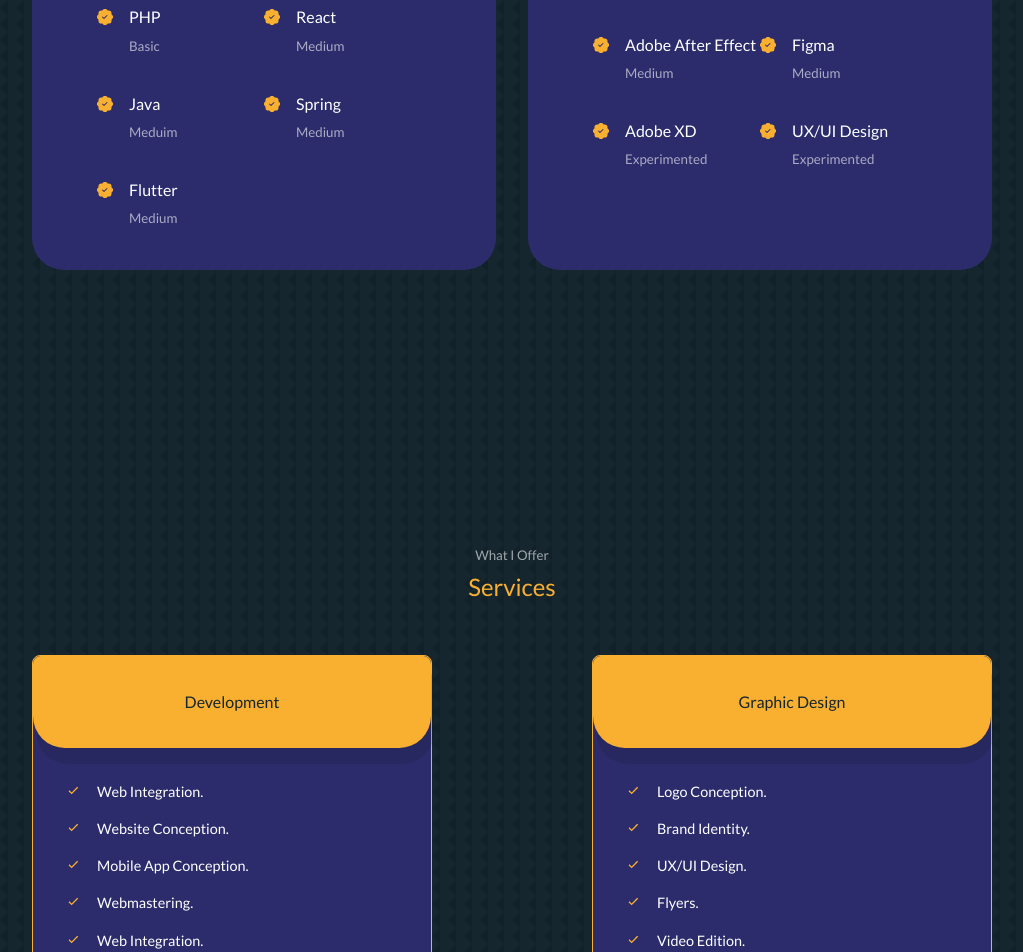
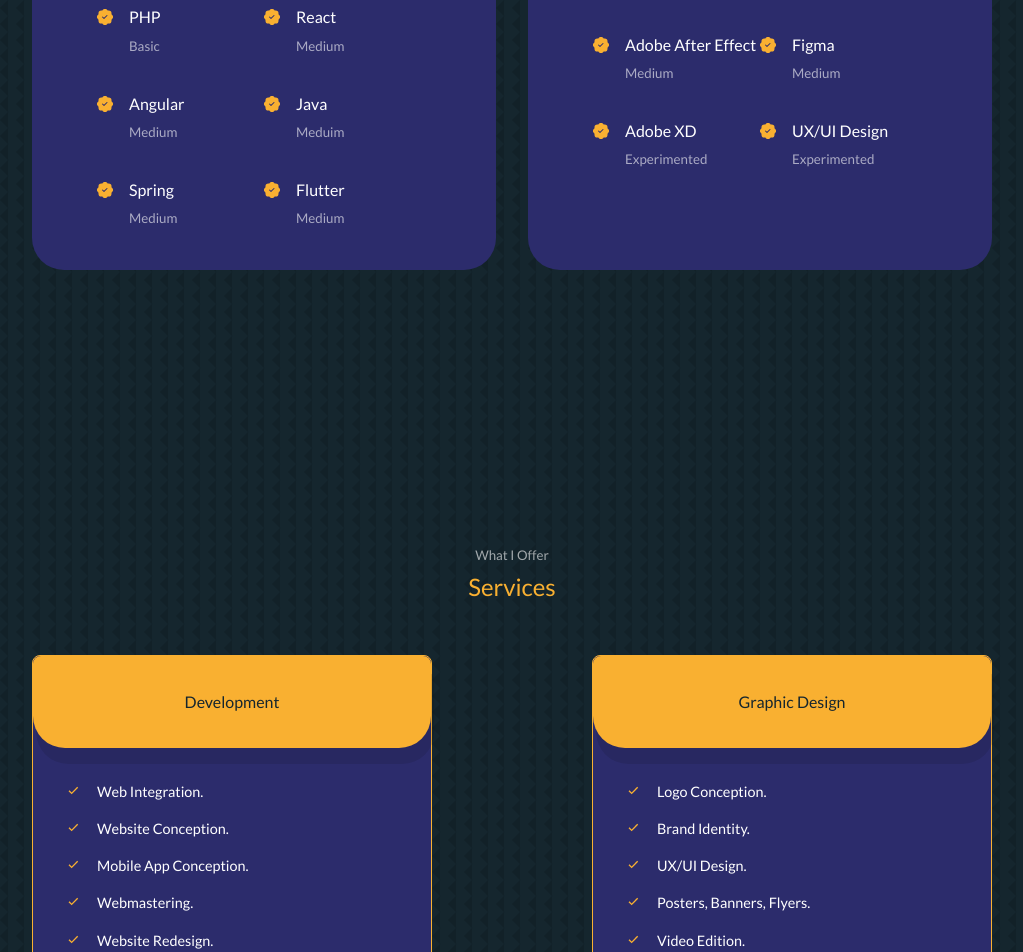
Before and after one commit to TheBlackPharaon/TheBlackPharaon, a React (Create React App) app: page / in a window 1280 px wide. Shown: the part 2240-3192 px from the top of the page, without its empty margins (128-1151 px from the left). Built offline with nearby package versions, Linux system fonts and the light colour scheme.

Commit message:
general fixes

```diff
--- a/src/components/experience/Experience.jsx
+++ b/src/components/experience/Experience.jsx
@@ -25,6 +25,10 @@ const devdata = [
   },
   {
     skill: 'React',
+    level: 'Medium',
+  },
+  {
+    skill: 'Angular',
     level: 'Medium',
   },
   {
--- a/src/components/services/Services.jsx
+++ b/src/components/services/Services.jsx
@@ -16,7 +16,7 @@ const devservicedata = [
     title: 'Webmastering'
   },
   {
-    title: 'Web Integration'
+    title: 'Website Redesign'
   },
 ]
 
@@ -31,7 +31,7 @@ const graphicdesignservicedata = [
     title: 'UX/UI Design'
   },
   {
-    title: 'Flyers'
+    title: 'Posters, Banners, Flyers'
   },
   {
     title: 'Video Edition'
```
